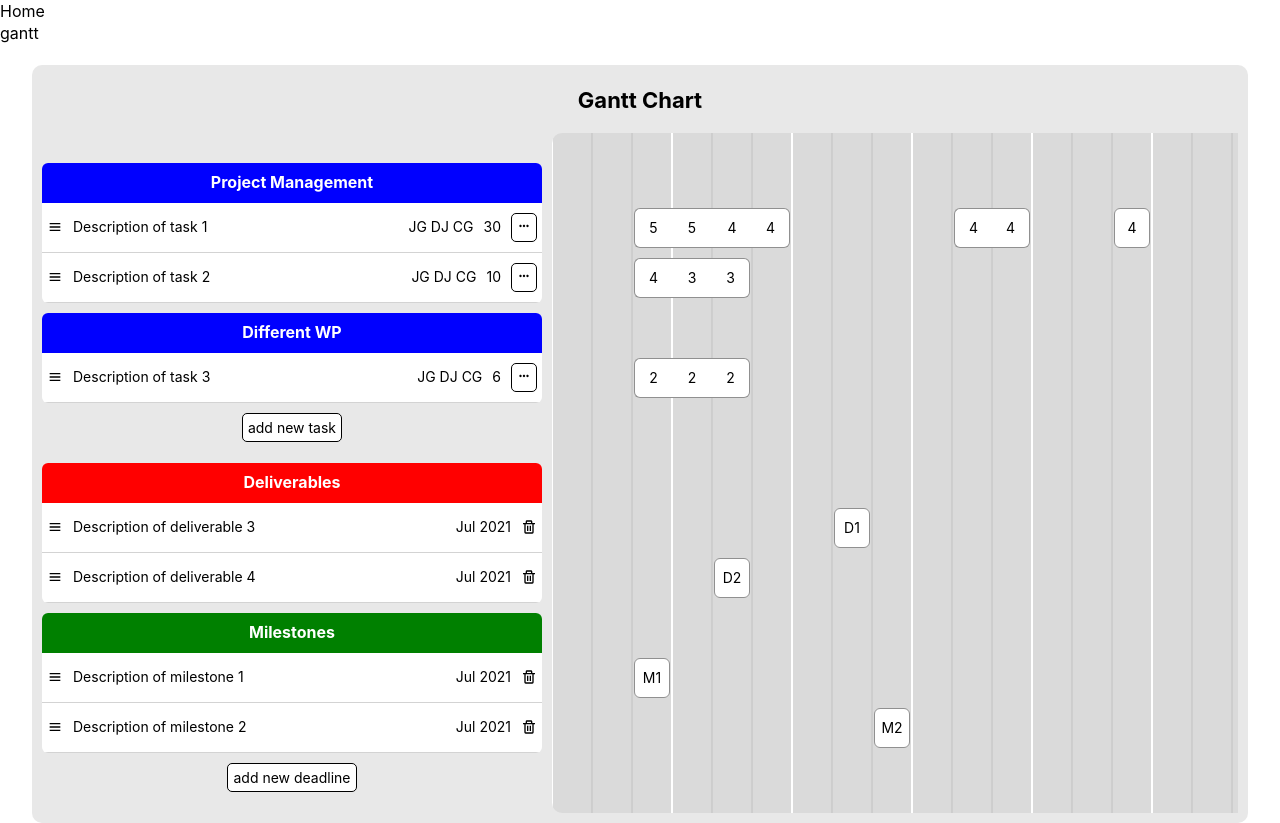
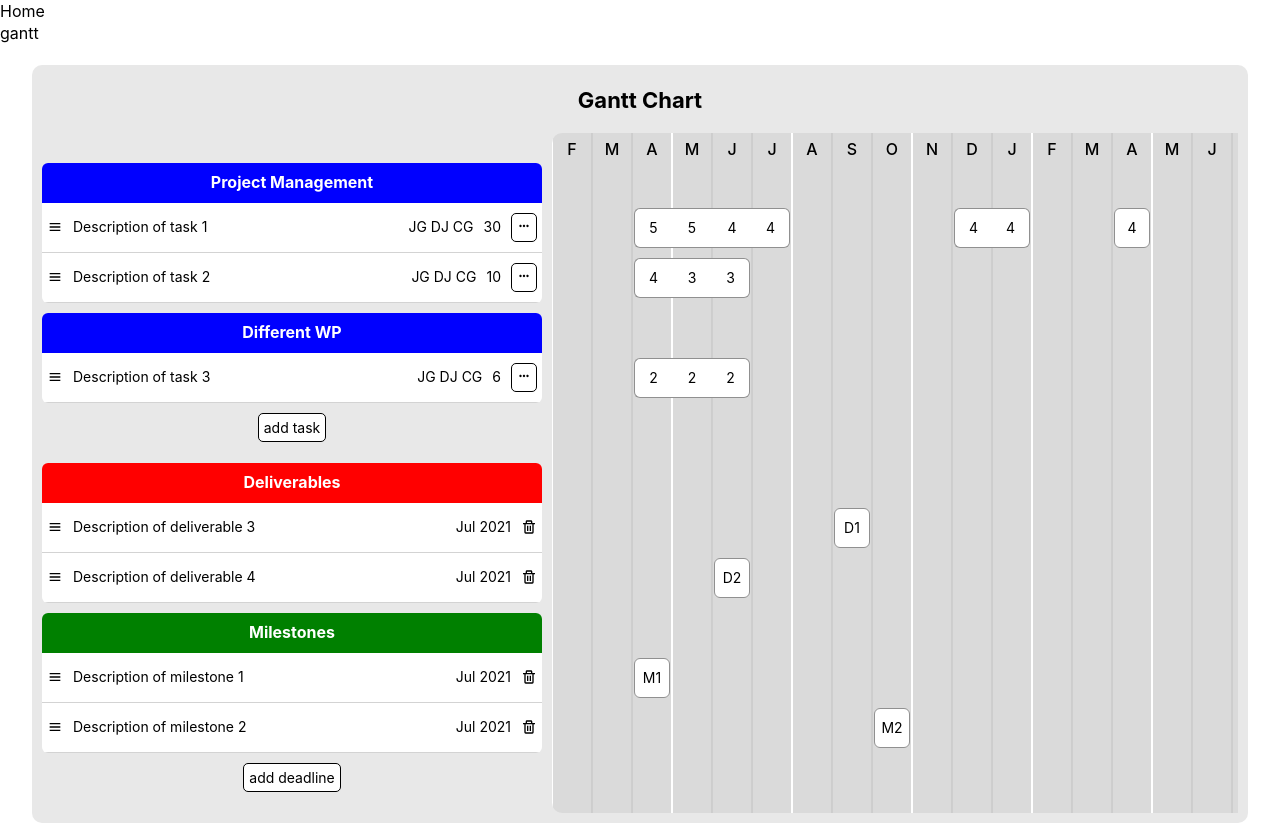
Before and after one commit to jrgrantham/wax-grant-portal-old, a React (Create React App) app: page /gantt in a window 1280 px wide. Built offline with nearby package versions, Linux system fonts and the light colour scheme.

Commit message:
month function on schedule background

```diff
--- a/package.json
+++ b/package.json
@@ -9,6 +9,7 @@
     "@testing-library/user-event": "^12.6.2",
     "axios": "^0.21.1",
     "immer": "^8.0.1",
+    "moment": "^2.29.1",
     "react": "^17.0.1",
     "react-beautiful-dnd": "^13.0.0",
     "react-dom": "^17.0.1",
--- a/src/components/gantt/ganttEditModal.jsx
+++ b/src/components/gantt/ganttEditModal.jsx
@@ -35,13 +35,13 @@ function EditModal(props) {
         <div className="top row">
           <button onClick={() => props.setEdit(false)}>Close</button>
         </div>
-        <div>
+        <div className='content row'>
           <p>Work Pack: {workPackageTitle}</p>
           <p>Description: {description}</p>
           <p>Assigned Days: {days}</p>
           <p>Loading: {dayLoading}</p>
           {/* <p>Loading: {resources}</p> */}
-          <button onClick={() => dispatch(wPSetNumberOfBars({row, bars: 5}))}>bars</button>
+          <button onClick={() => dispatch(wPSetNumberOfBars({row, bars: 5}))}>set bars</button>
         </div>
         <div className="bottom row">
           {confirmDelete ? (
@@ -77,7 +77,10 @@ const Container = styled.div`
   z-index: 2;
 
   p {
-    padding: 5px 5px 5px 25px;
+    padding-bottom: 10px;
+  }
+  button {
+    /* margin-left: 25px; */
   }
 
   .editWindow {
@@ -93,19 +96,14 @@ const Container = styled.div`
     border-radius: 8px;
   }
 
-  .top.row {
+  .row {
     display: flex;
     justify-content: flex-end;
-    align-items: center;
     padding: 10px;
-    /* padding: 12px; */
-    /* button {
-        padding: 0 5px 4px 5px;
-      } */
   }
-  .bottom.row {
-    display: flex;
-    justify-content: flex-end;
+  .content {
+    flex-direction: column;
+    align-items: flex-start;
     padding: 10px;
   }
 
--- a/src/components/gantt/ganttScheduleBackground.jsx
+++ b/src/components/gantt/ganttScheduleBackground.jsx
@@ -1,24 +1,28 @@
 import React from "react";
-import { connect } from "react-redux";
+import { useSelector } from "react-redux";
 import styled from "styled-components";
 
-// needs adding to state
-import { projectData } from "../../data/index";
+function GanttScheduleBackground() {
+  const { dates } = useSelector((state) => state.project.data);
 
-function GanttScheduleBackground(props) {
   const classNames = [
     "backgroundColumn columnLeft",
     "backgroundColumn",
     "backgroundColumn columnRight",
   ];
-  const columns = [];
-  for (let i = 0; i < projectData.data.projectLength; i++) {
-    columns.push(<div key={i} className={classNames[i % 3]}></div>);
-  }
-  return <Container>{columns}</Container>;
+
+  const backgroundColumn = dates.map((date, i) => {
+    return (
+      <div key={i} className={classNames[i % 3]}>
+        {date[0]}
+      </div>
+    );
+  });
+
+  return <Container>{backgroundColumn}</Container>;
 }
 
-export default connect((state) => state, {})(GanttScheduleBackground);
+export default GanttScheduleBackground;
 
 const Container = styled.div`
   position: absolute;
@@ -32,6 +36,10 @@ const Container = styled.div`
     background-color: rgba(100, 100, 100, 0.1);
     border-left: 1px solid rgba(100, 100, 100, 0.1);
     border-right: 1px solid rgba(100, 100, 100, 0.1);
+    display: flex;
+    justify-content: center;
+    padding-top: 5px;
+    font-weight: 500;
   }
   .columnLeft {
     border-left: 1px solid white;
--- a/src/data/project.js
+++ b/src/data/project.js
@@ -1,9 +1,34 @@
+import moment from "moment";
+
 export const projectData = {
   loading: false,
   data: {
     projectTitle: "first Project",
     projectLength: 20,
     resources: ["JG", "DJ", "CG"],
+    startDate: 'Feb 2021',
+    dates: [],
   },
-  error: ''
+  error: "",
 };
+// console.log(projectData.data.dates);
+
+const month = "Feb";
+const year = 2021;
+const thisYear = parseInt(moment().format("YYYY"));
+// console.log(thisYear + 1);
+
+const projectStart = moment(`${month} ${year}`, "MMM YYYY");
+const dateArray = () => {
+  const years = [];
+  const dateStart = projectStart;
+  for (let i = 0; i < projectData.data.projectLength; i++) {
+    years.push(dateStart.format("MMM YYYY"));
+    dateStart.add(1, "month");
+  }
+  return years;
+};
+
+const dateList = dateArray();
+projectData.data.dates = dateList;
+// console.log(dateList);
--- a/src/pages/ganttChart.jsx
+++ b/src/pages/ganttChart.jsx
@@ -1,4 +1,4 @@
-import React from "react";
+import React, { useEffect } from "react";
 import { useSelector } from "react-redux";
 import styled from "styled-components";
 import GanttScheduleBackground from "../components/gantt/ganttScheduleBackground";
@@ -45,6 +45,39 @@ function GanttChart() {
     bundledWPData
   );
 
+  useEffect(() => {
+    // const slider = document.querySelector(".right");
+    // let isDown = false;
+    // let startX;
+    // let scrollLeft;
+
+    // slider.addEventListener("mousedown", (e) => {
+    //   if (e.target.className.includes('backgroundColumn')) {
+    //     isDown = true;
+    //     startX = e.pageX - slider.offsetLeft;
+    //     scrollLeft = slider.scrollLeft;
+    //   };
+    //   // slider.classList.add("active");
+    // });
+    // slider.addEventListener("mouseleave", () => {
+    //   isDown = false;
+    //   // slider.classList.remove("active");
+    // });
+    // slider.addEventListener("mouseup", () => {
+    //   isDown = false;
+    //   // slider.classList.remove("active");
+    // });
+    // slider.addEventListener("mousemove", (e) => {
+    //   if (!isDown) return;
+    //   e.preventDefault();
+    //   const x = e.pageX - slider.offsetLeft;
+    //   // const walk = (x - startX) * 3; //scroll-fast
+    //   const walk = (x - startX)
+    //   slider.scrollLeft = scrollLeft - walk;
+    //   // console.log(walk);
+    // });
+  }, []);
+
   return (
     <Container>
       <h4>Gantt Chart</h4>
@@ -62,7 +95,7 @@ function GanttChart() {
             );
           })}
           <div className="space">
-            <button>add new task</button>
+            <button>add task</button>
           </div>
           <GanttWorkPackageDetails
             workPackData={deliverables}
@@ -75,7 +108,7 @@ function GanttChart() {
             title={"Milestones"}
           />
           <div className="space">
-            <button>add new deadline</button>
+            <button>add deadline</button>
           </div>
         </div>
 
--- a/src/store/projectData/configureStore.js
+++ b/src/store/projectData/configureStore.js
@@ -6,6 +6,7 @@ import { configureStore } from "@reduxjs/toolkit";
 
 import workPackageReducer from "./workPackages";
 import delsAndMilsReducer from "./delsAndMils";
+import projectReducer from "./project";
 import { userReducer } from "./userReducer";
 
 // const middleware = [thunk];
@@ -13,6 +14,7 @@ const rootReducer = combineReducers({
   workPackages: workPackageReducer,
   user: userReducer,
   delsAndMils: delsAndMilsReducer,
+  project: projectReducer,
 });
 
 // export default function configureStore() {
```
Also changed, not shown: 2 other files (tests, documents, lock files or other folders).
